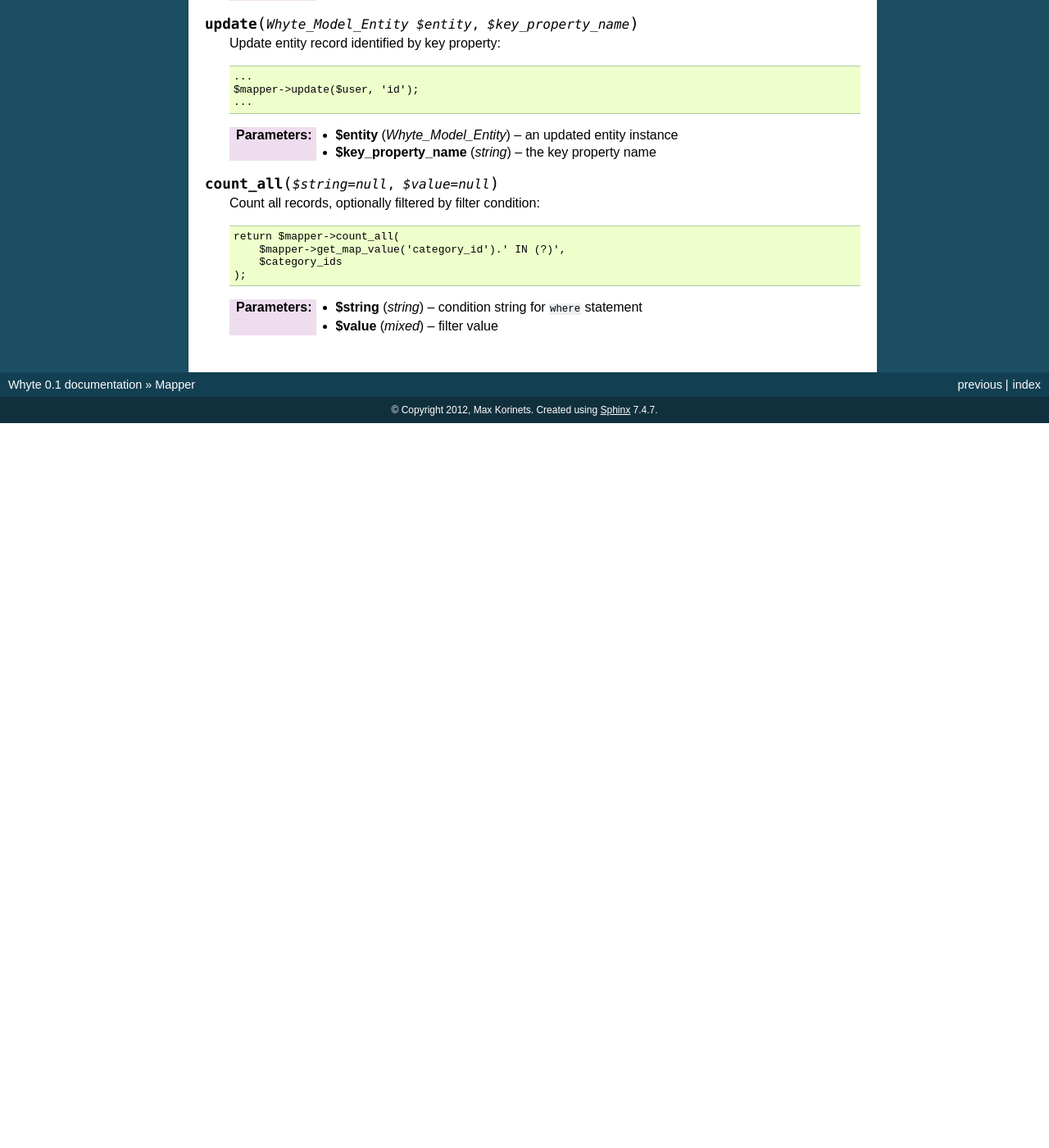
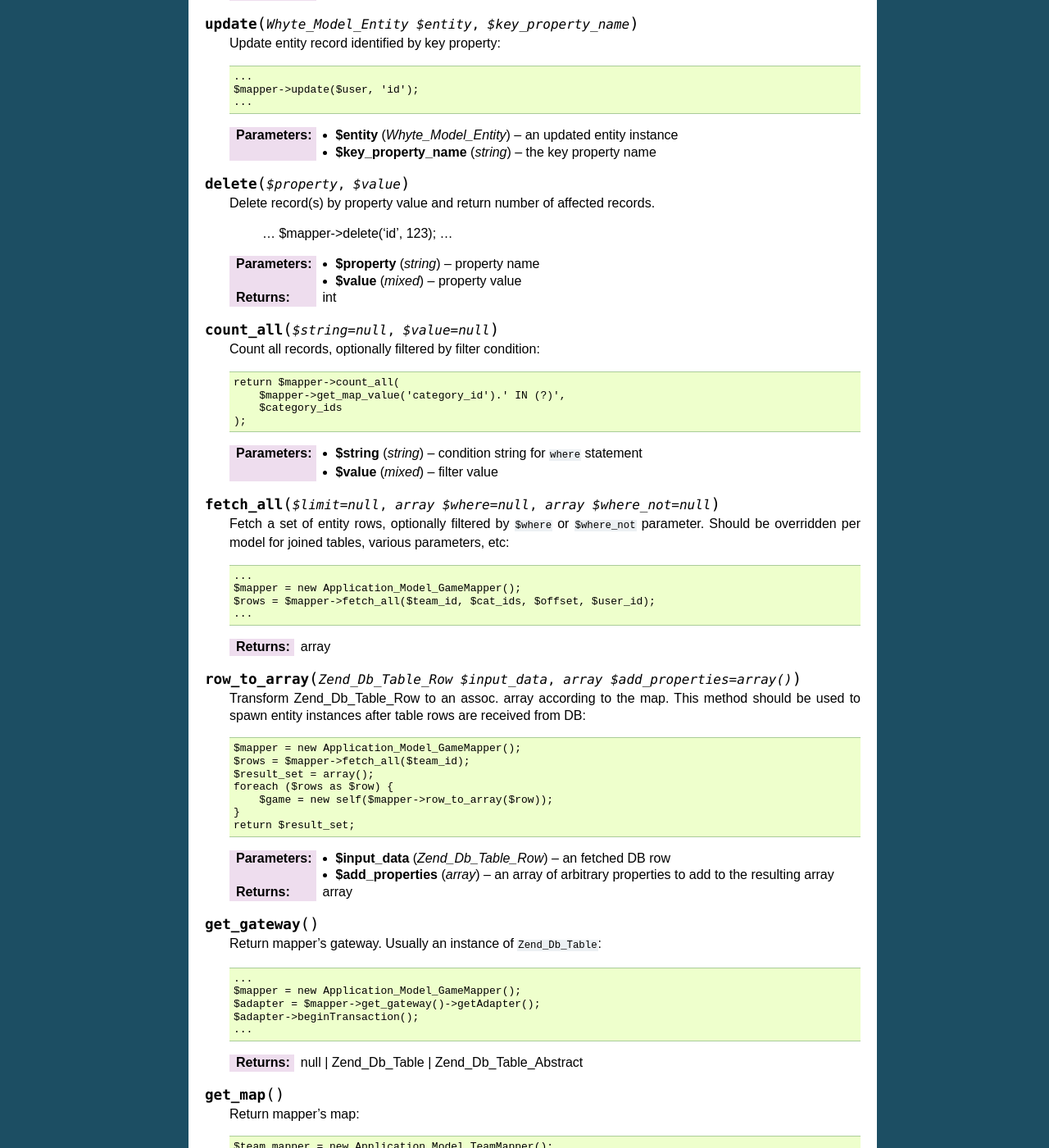
Before and after one commit to yentsun/Whyte, a Sphinx documentation site: the page built from docs/mapper.rst, in a window 1280 px wide and 1400 px high, scrolled down 613 px. Shown: the whole window at 82% size. Built offline with Sphinx 7.4.7, drawn with Linux system fonts in a browser that asks for light colours; before the commit the page ends 1129 px from its top, so only the background shows below that; some of the changed text lies outside the part shown.

Commit message:
added some docs for mapper, issue #1

```diff
--- a/docs/mapper.rst
+++ b/docs/mapper.rst
@@ -45,6 +45,18 @@ Public methods
    :param Whyte_Model_Entity $entity: an updated entity instance
    :param string $key_property_name: the key property name
 
+.. method:: delete($property, $value)
+
+   Delete record(s) by property value and return number of affected records.
+
+       ...
+       $mapper->delete('id', 123);
+       ...
+
+   :param string $property: property name
+   :param mixed $value: property value
+   :return: int
+
 .. method:: count_all($string=null, $value=null)
 
    Count all records, optionally filtered by filter condition::
@@ -56,3 +68,84 @@ Public methods
 
    :param string $string: condition string for ``where`` statement
    :param mixed $value: filter value
+
+.. method:: fetch_all($limit=null, array $where=null, array $where_not=null)
+
+   Fetch a set of entity rows, optionally filtered by ``$where`` or
+   ``$where_not`` parameter. Should be overridden per model for joined tables,
+   various parameters, etc::
+
+       ...
+       $mapper = new Application_Model_GameMapper();
+       $rows = $mapper->fetch_all($team_id, $cat_ids, $offset, $user_id);
+       ...
+
+   :return: array
+
+.. method:: row_to_array(Zend_Db_Table_Row $input_data, array $add_properties=array())
+
+   Transform Zend_Db_Table_Row to an assoc. array according to the map. This
+   method should be used to spawn entity instances after table rows are
+   received from DB::
+
+      $mapper = new Application_Model_GameMapper();
+      $rows = $mapper->fetch_all($team_id);
+      $result_set = array();
+      foreach ($rows as $row) {
+          $game = new self($mapper->row_to_array($row));
+      }
+      return $result_set;
+
+   :param Zend_Db_Table_Row $input_data: an fetched DB row
+   :param array $add_properties: an array of arbitrary properties to add to
+                                 the resulting array
+   :return: array
+
+.. method:: get_gateway()
+
+   Return mapper's gateway. Usually an instance of ``Zend_Db_Table``::
+
+       ...
+       $mapper = new Application_Model_GameMapper();
+       $adapter = $mapper->get_gateway()->getAdapter();
+       $adapter->beginTransaction();
+       ...
+
+   :return: null | Zend_Db_Table | Zend_Db_Table_Abstract
+
+.. method:: get_map()
+
+   Return mapper's map::
+
+       $team_mapper = new Application_Model_TeamMapper();
+       $team_map = $team_mapper->get_map();
+       $select
+           ->joinLeft(array('team'=>'team'),
+                     $this->_map['object_id'].' = team.id',
+                      array('team_title'=>'team.'.$team_map['title'],
+                            'team_logo'=>'team.'.$team_map['logo']));
+
+   :return: array
+
+.. method:: get_map_value($property)
+
+   Get a mapped value of a property by its name::
+
+       $team_mapper = new Application_Model_TeamMapper();
+       $team_exist_validator = new Zend_Validate_Db_RecordExists(
+                                      $team_mapper->get_table_name(),
+                                      $team_mapper->get_map_value('id'));
+
+   :param string $property: property name
+   :return: string
+
+.. method:: get_table_name()
+
+   Return mapper's table name if any::
+
+       $team_mapper = new Application_Model_TeamMapper();
+       $team_exist_validator = new Zend_Validate_Db_RecordExists(
+                                       $team_mapper->get_table_name(),
+                                       $team_mapper->get_map_value('id'));
+
+   :return: string | null
```
Also changed, not shown: 5 other files.
